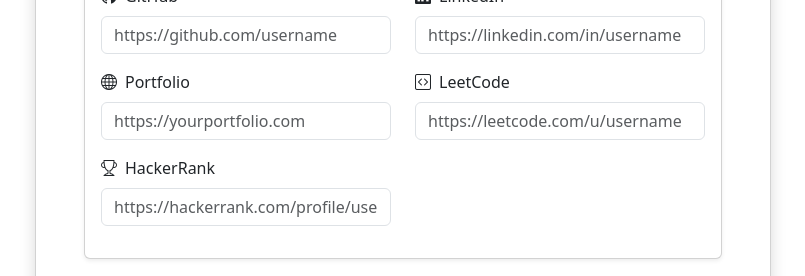
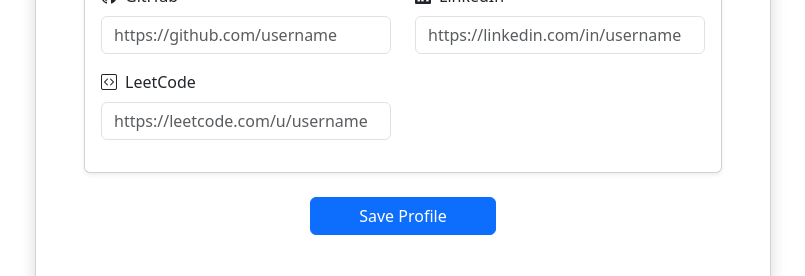
Before and after one commit to Shivani-Developer89/JobPortal--Frontend, a React (Vite) app: page /candidate/profile in a window 1280 px wide. Shown: the part 3102-3378 px from the top of the page, without its empty margins (237-1042 px from the left). Built offline with nearby package versions, Linux system fonts and the light colour scheme; no server answers.

Commit message:
modify the social links

```diff
--- a/src/components/SocialLinksSection.jsx
+++ b/src/components/SocialLinksSection.jsx
@@ -55,23 +55,7 @@
 
                     </div>
 
-                    <div className="col-md-6 mb-3">
 
-                        <label className="form-label">
-                            <i className="bi bi-globe me-2"></i>
-                            Portfolio
-                        </label>
-
-                        <input
-                            type="url"
-                            className="form-control"
-                            name="portfolio"
-                            placeholder="https://yourportfolio.com"
-                            value={profile.portfolio}
-                            onChange={handleChange}
-                        />
-
-                    </div>
 
                     <div className="col-md-6 mb-3">
 
@@ -91,23 +75,7 @@
 
                     </div>
 
-                    <div className="col-md-6 mb-3">
 
-                        <label className="form-label">
-                            <i className="bi bi-trophy me-2"></i>
-                            HackerRank
-                        </label>
-
-                        <input
-                            type="url"
-                            className="form-control"
-                            name="hackerrank"
-                            placeholder="https://hackerrank.com/profile/username"
-                            value={profile.hackerrank}
-                            onChange={handleChange}
-                        />
-
-                    </div>
 
                 </div>
 
```
